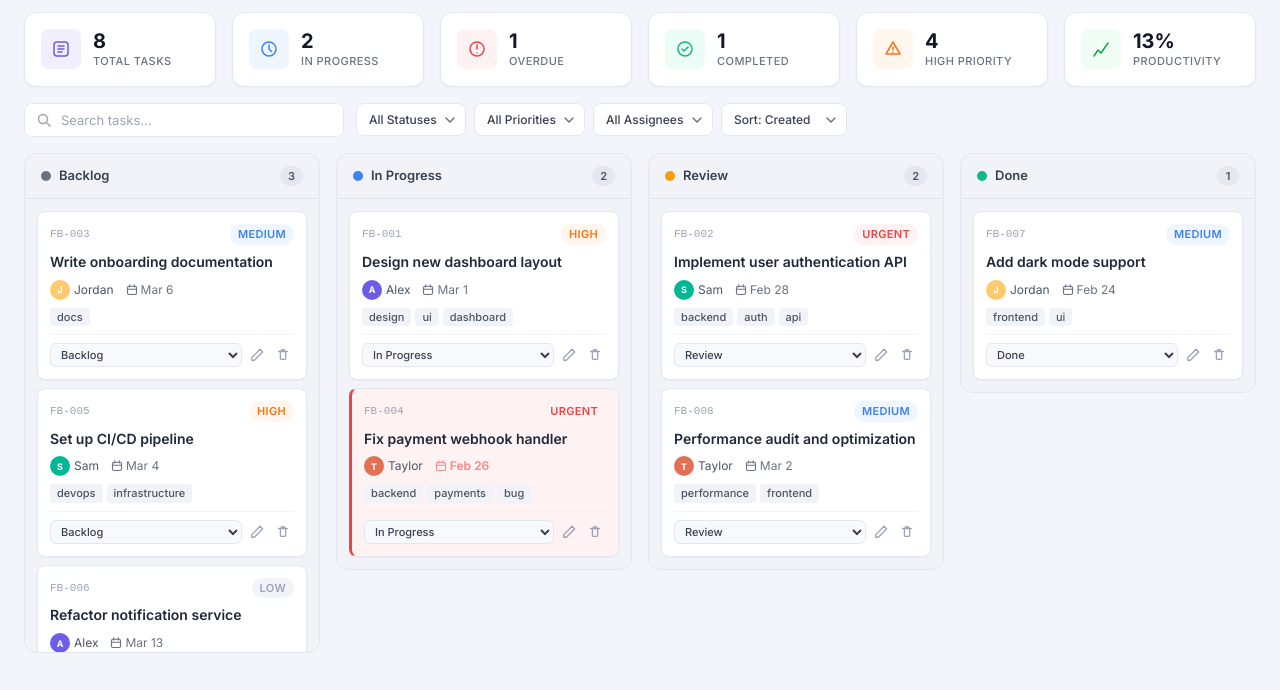
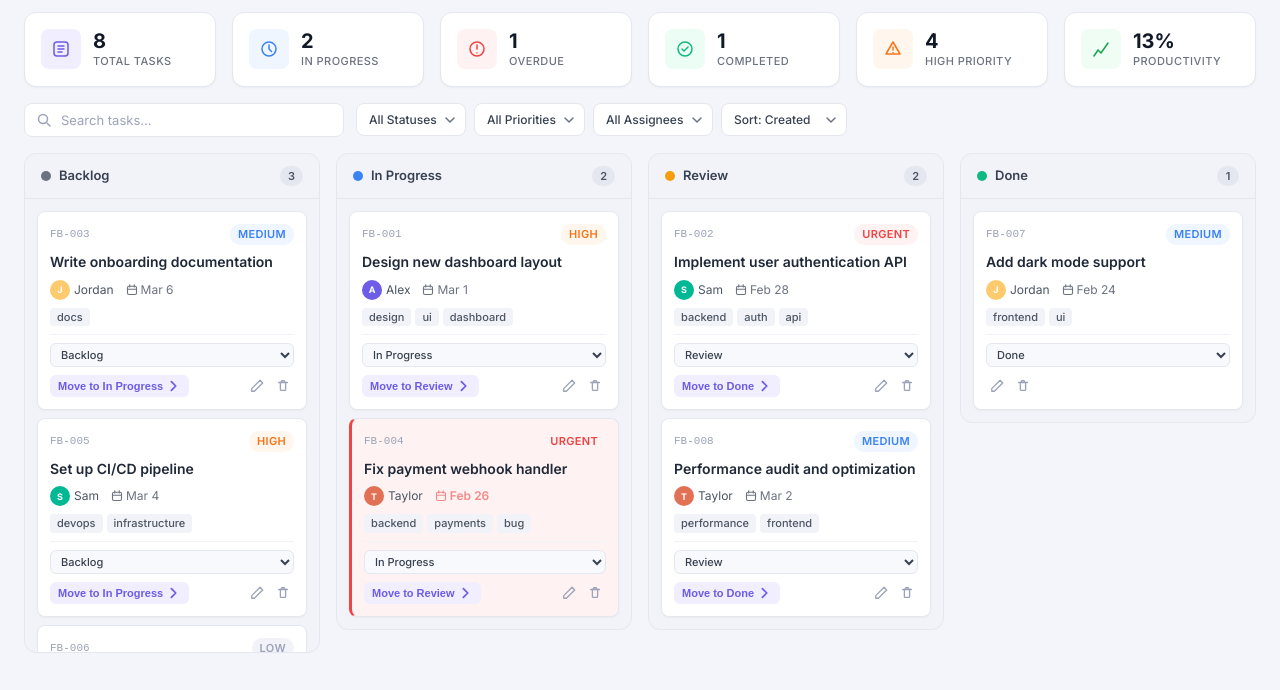
Before and after one commit to btcbarbie/flowboard, a plain HTML site: page index.html in a window 1280 px wide. Shown: the part 67-757 px from the top of the page. Drawn offline with Linux system fonts and the light colour scheme.

Commit message:
feat: add clear 'Move to Next Status' advance buttons on task cards

```diff
--- a/app.js
+++ b/app.js
@@ -310,6 +310,24 @@ function buildCardHTML(task) {
         return `<option value="${s}" ${s === task.status ? 'selected' : ''} ${!allowed ? 'disabled' : ''}>${STATUS_LABELS[s]}</option>`;
     }).join('');
 
+    // Determine the primary "next step" based on workflow rules
+    let nextStepHtml = '';
+    const nextStatusMap = {
+        'backlog': 'inprogress',
+        'inprogress': 'review',
+        'review': 'done'
+    };
+
+    const nextStatus = nextStatusMap[task.status];
+    if (nextStatus) {
+        nextStepHtml = `
+            <button class="task-card__btn task-card__btn--advance" data-action="advance" data-task-id="${task.id}" data-next="${nextStatus}" title="Move to ${STATUS_LABELS[nextStatus]}">
+                Move to ${STATUS_LABELS[nextStatus]}
+                <svg width="14" height="14" viewBox="0 0 16 16" fill="none" style="margin-left: 4px;"><path d="M5 3l5 5-5 5" stroke="currentColor" stroke-width="2" stroke-linecap="round" stroke-linejoin="round"/></svg>
+            </button>
+        `;
+    }
+
     return `
     <div class="task-card${overdueClass}" draggable="true" data-task-id="${task.id}">
       <div class="task-card__top">
@@ -328,16 +346,21 @@ function buildCardHTML(task) {
         </span>
       </div>
       ${tagsHTML}
-      <div class="task-card__actions">
-        <select class="task-card__status-select" data-action="status" data-task-id="${task.id}">
+      <div class="task-card__actions" style="flex-wrap: wrap;">
+        <select class="task-card__status-select" data-action="status" data-task-id="${task.id}" style="margin-bottom: 4px;">
           ${statusOptions}
         </select>
+        <div style="display: flex; gap: 4px; width: 100%; justify-content: space-between;">
+            ${nextStepHtml}
+            <div style="display: flex; gap: 4px;">
                 <button class="task-card__btn" data-action="edit" data-task-id="${task.id}" title="Edit">
                 <svg width="14" height="14" viewBox="0 0 16 16" fill="none"><path d="M11.5 1.5l3 3L5 14H2v-3L11.5 1.5z" stroke="currentColor" stroke-width="1.5" stroke-linejoin="round"/></svg>
                 </button>
                 <button class="task-card__btn task-card__btn--delete" data-action="delete" data-task-id="${task.id}" title="Delete">
                 <svg width="14" height="14" viewBox="0 0 16 16" fill="none"><path d="M3 4h10M6 4V3a1 1 0 011-1h2a1 1 0 011 1v1M5 4v8a1 1 0 001 1h4a1 1 0 001-1V4" stroke="currentColor" stroke-width="1.5" stroke-linecap="round" stroke-linejoin="round"/></svg>
                 </button>
+            </div>
+        </div>
       </div>
     </div>`;
 }
@@ -428,6 +451,9 @@ function initBoardActions() {
                 break;
             case 'edit':
                 openEditModal(taskId);
+                break;
+            case 'advance':
+                changeStatus(taskId, target.dataset.next);
                 break;
             case 'delete':
                 if (confirm('Delete this task? This cannot be undone.')) {
--- a/styles.css
+++ b/styles.css
@@ -705,6 +705,24 @@ body {
     transition: all var(--duration) var(--ease);
 }
 
+.task-card__btn--advance {
+    background: var(--primary-bg);
+    color: var(--primary);
+    font-size: var(--text-xs);
+    font-weight: 600;
+    padding: 4px 8px;
+    border-radius: var(--radius-sm);
+    display: flex;
+    align-items: center;
+    transition: all var(--duration) var(--ease);
+    width: max-content;
+}
+
+.task-card__btn--advance:hover {
+    background: var(--primary-light);
+    color: #fff;
+}
+
 .task-card__btn:hover {
     color: var(--gray-700);
     background: var(--gray-100);
```
Lines whose indentation alone changed are shown as unchanged.
